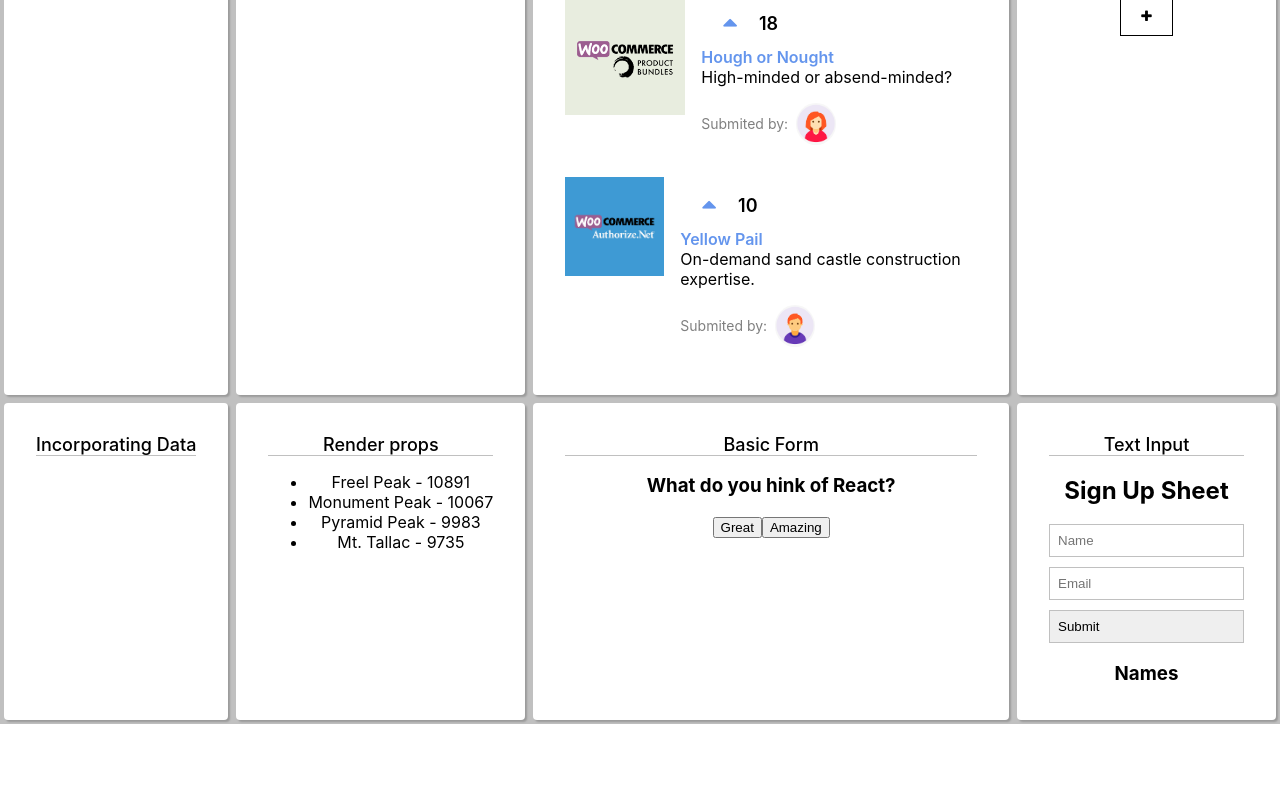
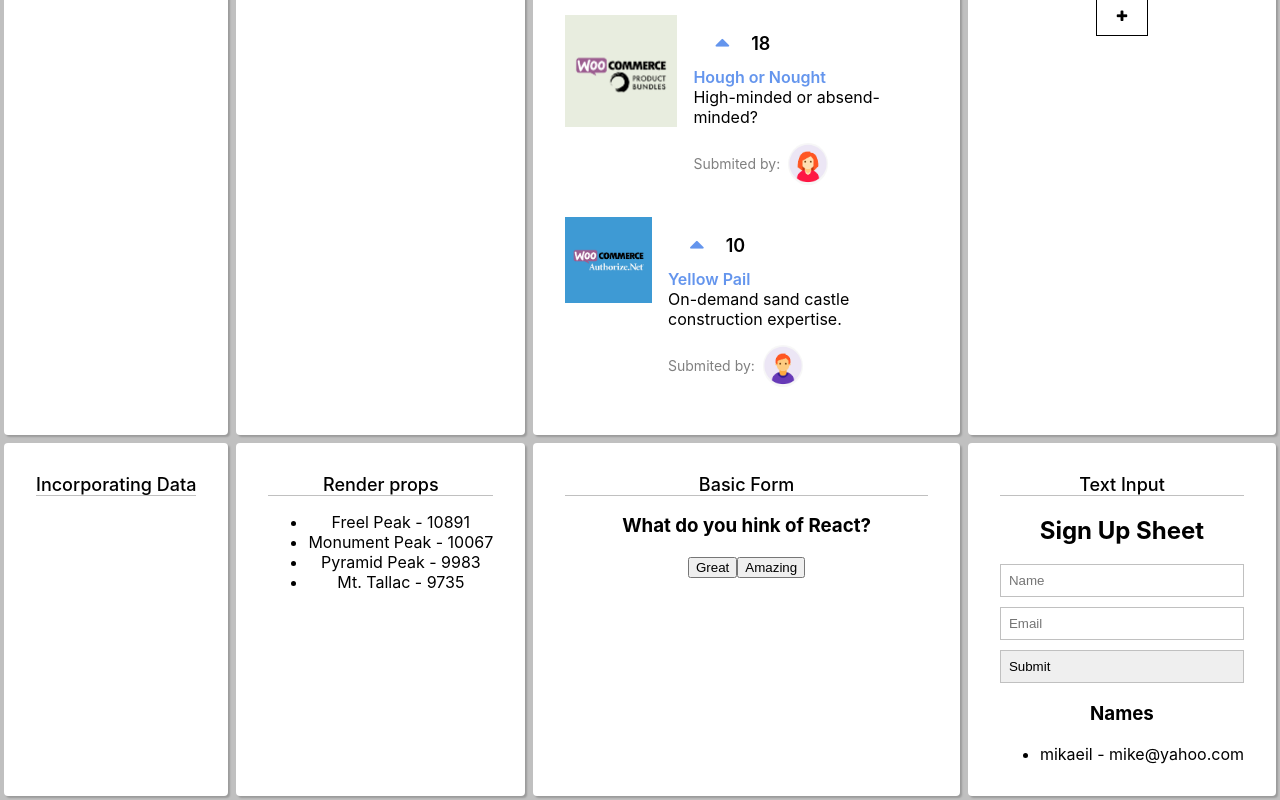
Before and after one commit to mikaeileghbal/learning-area, a React (Create React App) app in the folder reactjs/: page / in a window 1280 px wide. Shown: the part 537-1337 px from the top of the page. Before the commit the page ends 1261 px from the top, so only its background shows below. Built offline with nearby package versions, Linux system fonts and the light colour scheme.

Commit message:
office react form field

```diff
--- /dev/null
+++ b/reactjs/src/components/forms/Field.js
@@ -0,0 +1,32 @@
+import React, { useState } from "react";
+
+export default function Field({
+  name,
+  value,
+  placeholder,
+  onChange,
+  validate,
+}) {
+  const [state, setState] = useState({ value, error: false });
+
+  const change = (e) => {
+    const value = e.target.value;
+    const name = e.target.name;
+    const error = validate ? validate(value) : false;
+
+    setState({ value, error });
+    onChange({ name, value, error });
+  };
+
+  return (
+    <div>
+      <input
+        name={name}
+        placeholder={placeholder}
+        value={state.value}
+        onChange={change}
+      ></input>
+      <span style={{ color: "red" }}>{state.error}</span>
+    </div>
+  );
+}
--- a/reactjs/src/components/forms/SignUp.js
+++ b/reactjs/src/components/forms/SignUp.js
@@ -1,34 +1,35 @@
 import React, { useState } from "react";
+import Field from "./Field";
 
+const initialState = [
+  {
+    name: "mikaeil",
+    email: "mike@yahoo.com",
+  },
+];
 export default function SignUp() {
-  const [fields, setFields] = useState({});
-  const [people, setPeople] = useState([]);
-  const [fieldErrors, setFieldErrors] = useState({});
+  const [people, setPeople] = useState(initialState);
+  const [state, setState] = useState({
+    fields: {},
+    errors: {},
+  });
 
-  const onInputChange = (e) => {
-    const newFields = { ...fields };
-    newFields[e.target.name] = e.target.value;
-    setFields(newFields);
+  const onInputChange = ({ name, value, error }) => {
+    const fields = Object.assign({}, state.fields);
+    const errors = Object.assign({}, state.errors);
+
+    fields[name] = value;
+    errors[name] = error;
+
+    setState({ fields, errors });
   };
 
   const handleSubmit = (e) => {
     e.preventDefault();
-    const person = fields;
-    const fieldErrors = validate(person);
-    setFieldErrors(fieldErrors);
+    const newPeople = people.concat(state.fields);
 
-    if (Object.keys(fieldErrors).length) return;
-
-    const newPeople = [...people, person];
     setPeople(newPeople);
-    setFields({});
-  };
-
-  const validate = (person) => {
-    const error = {};
-    if (!person.name) error.name = "Name is required";
-    if (!person.email) error.email = "Email is required";
-    return error;
+    setState({ fields: { name: "", email: "" }, errors: {} });
   };
 
   return (
@@ -36,22 +37,22 @@ export default function SignUp() {
       <h2>Sign Up Sheet</h2>
 
       <form onSubmit={handleSubmit}>
-        <input
-          type="text"
+        <Field
+          placeholder="Name"
           name="name"
-          placeholder="Name"
-          value={fields.name}
+          value={state.fields.name}
           onChange={onInputChange}
+          validate={(val) => (val ? false : "Name required")}
         />
-        <span style={{ color: "red" }}>{fieldErrors.name}</span>
-        <input
-          type="email"
+
+        <Field
+          placeholder="Email"
           name="email"
-          placeholder="Email"
-          value={fields.email}
+          value={state.fields.email}
           onChange={onInputChange}
+          validate={(val) => (val ? false : "Email required")}
         />
-        <span style={{ color: "red" }}>{fieldErrors.email}</span>
+
         <input type="submit" />
       </form>
       <div>
```
